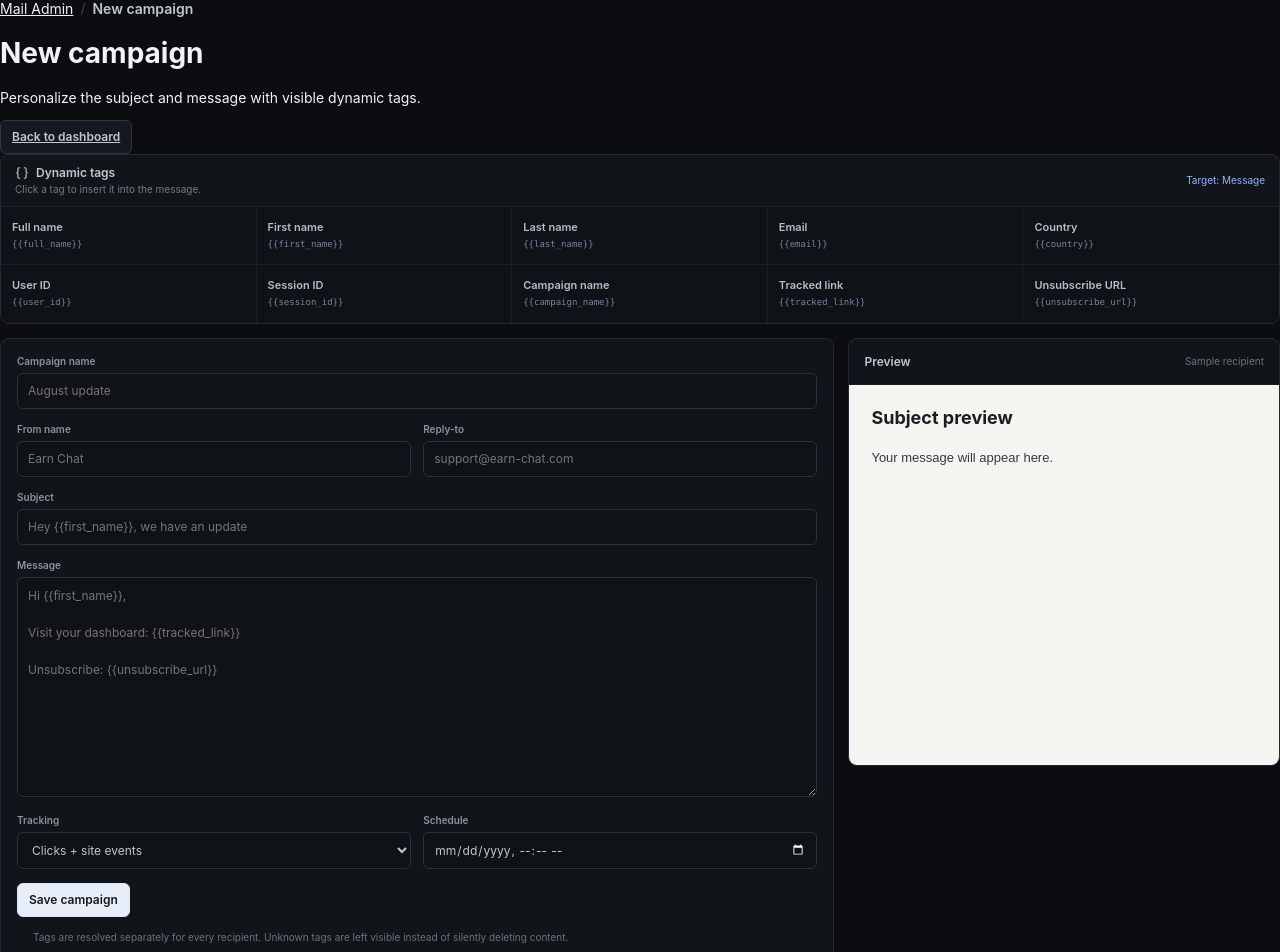
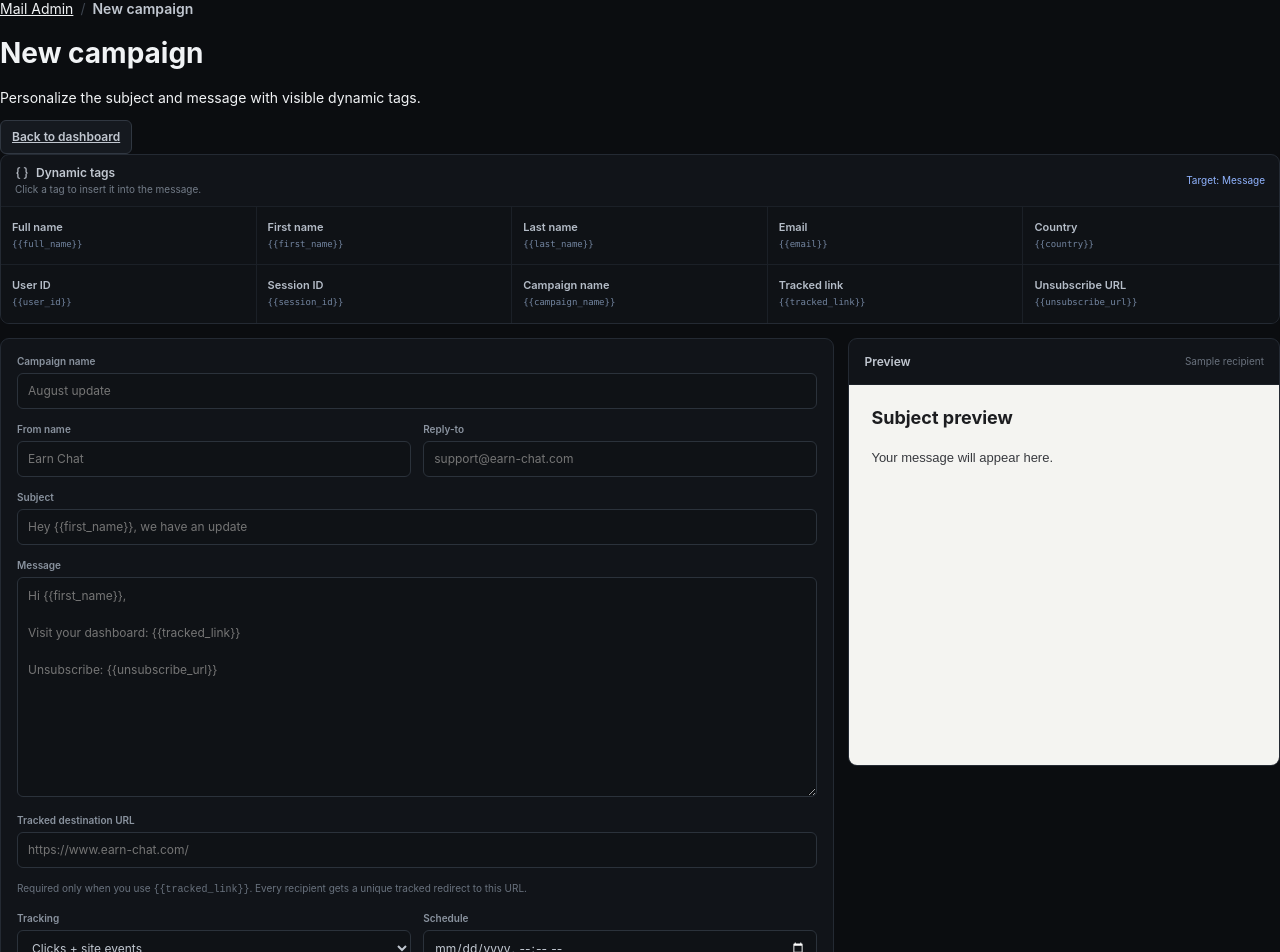
Before and after one commit to KSamtoclef/mail-admin, a Next.js app: page /campaigns/new in a window 1280 px wide. Shown: the top 952 px of the page. Built offline with nearby package versions, Linux system fonts and the light colour scheme.

Commit message:
Add tracked destination URL to campaign composer

```diff
--- a/components/CampaignComposer.tsx
+++ b/components/CampaignComposer.tsx
@@ -14,7 +14,7 @@ const previewValues = {
   session_id: "session_67890",
   campaign_name: "Campaign preview",
   tracked_link: "https://mail-admin.example/c/example/link",
-  unsubscribe_url: "https://mail-admin.example/unsubscribe/example"
+  unsubscribe_url: "https://mail-admin.example/u/example"
 };
 
 export default function CampaignComposer({ onSaved }: { onSaved?: () => void | Promise<void> }) {
@@ -23,6 +23,7 @@ export default function CampaignComposer({ onSaved }: { onSaved?: () => void | P
   const [fromName, setFromName] = useState("");
   const [replyTo, setReplyTo] = useState("");
   const [body, setBody] = useState("");
+  const [primaryLinkUrl, setPrimaryLinkUrl] = useState("");
   const [trackingMode, setTrackingMode] = useState("clicks_and_site");
   const [scheduledAt, setScheduledAt] = useState("");
   const [activeTarget, setActiveTarget] = useState<"subject" | "body">("body");
@@ -34,6 +35,7 @@ export default function CampaignComposer({ onSaved }: { onSaved?: () => void | P
 
   const previewSubject = useMemo(() => renderTemplate(subject || "Subject preview", previewValues), [subject]);
   const previewBody = useMemo(() => renderTemplate(body || "Your message will appear here.", previewValues), [body]);
+  const usesTrackedLink = subject.includes("{{tracked_link}}") || body.includes("{{tracked_link}}");
 
   function insertAtCursor(value: string, token: string, start: number | null, end: number | null) {
     const from = start ?? value.length;
@@ -71,6 +73,10 @@ export default function CampaignComposer({ onSaved }: { onSaved?: () => void | P
       setMessage("Campaign name, subject and message are required.");
       return;
     }
+    if (usesTrackedLink && !primaryLinkUrl.trim()) {
+      setMessage("Add the destination URL used by {{tracked_link}}.");
+      return;
+    }
 
     setSaving(true);
     try {
@@ -83,6 +89,7 @@ export default function CampaignComposer({ onSaved }: { onSaved?: () => void | P
           from_name: fromName || null,
           reply_to: replyTo || null,
           text_body: body,
+          primary_link_url: primaryLinkUrl || null,
           tracking_mode: trackingMode,
           scheduled_at: scheduledAt ? new Date(scheduledAt).toISOString() : null
         })
@@ -114,6 +121,7 @@ export default function CampaignComposer({ onSaved }: { onSaved?: () => void | P
           </div>
           <div className="formRow"><div><label>Subject</label><input ref={subjectRef} className="input" value={subject} onFocus={() => setActiveTarget("subject")} onChange={(e) => setSubject(e.target.value)} placeholder="Hey {{first_name}}, we have an update" /></div></div>
           <div className="formRow"><div><label>Message</label><textarea ref={bodyRef} className="textarea" value={body} onFocus={() => setActiveTarget("body")} onChange={(e) => setBody(e.target.value)} placeholder={'Hi {{first_name}},\n\nVisit your dashboard: {{tracked_link}}\n\nUnsubscribe: {{unsubscribe_url}}'} /></div></div>
+          <div className="formRow"><div><label>Tracked destination URL</label><input className="input" type="url" value={primaryLinkUrl} onChange={(e) => setPrimaryLinkUrl(e.target.value)} placeholder="https://www.earn-chat.com/" /><p className="formHelp">Required only when you use <code>{"{{tracked_link}}"}</code>. Every recipient gets a unique tracked redirect to this URL.</p></div></div>
           <div className="formRow formRowTwo">
             <div><label>Tracking</label><select className="select" value={trackingMode} onChange={(e) => setTrackingMode(e.target.value)}><option value="clicks_and_site">Clicks + site events</option><option value="clicks_only">Clicks only</option><option value="delivery_only">Delivery only</option></select></div>
             <div><label>Schedule</label><input className="input" type="datetime-local" value={scheduledAt} onChange={(e) => setScheduledAt(e.target.value)} /></div>
```
